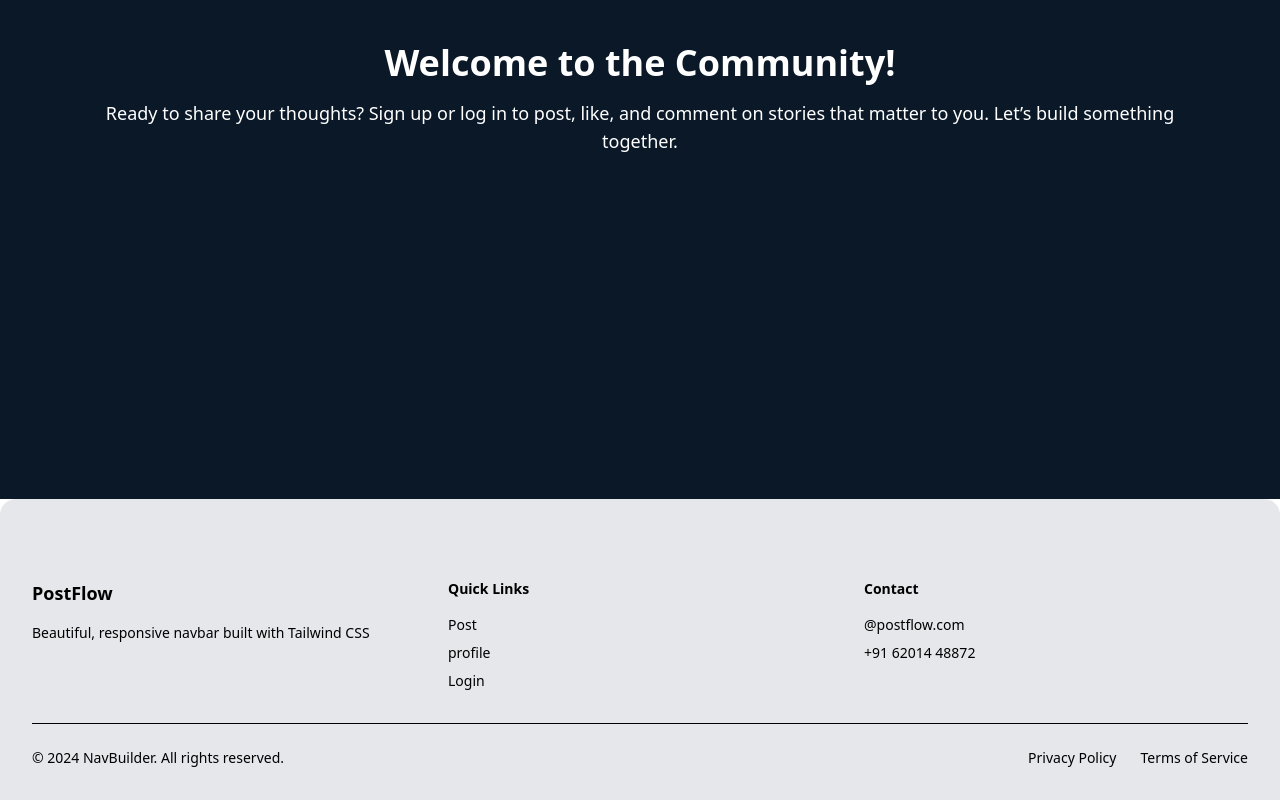
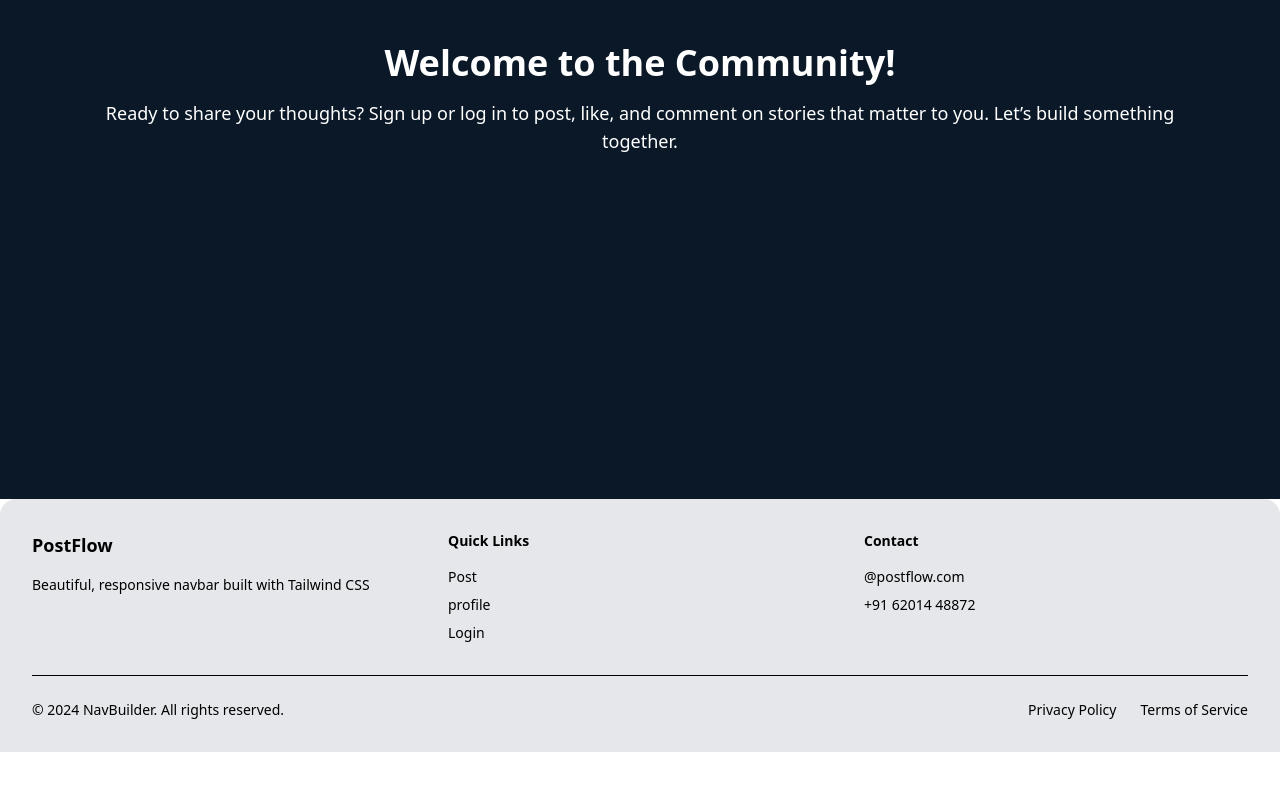
Before and after one commit to gitsforvikki/Pingora, a Next.js app in the folder client/: page / in a window 1280 px wide. Shown: the part 365-1165 px from the top of the page. After the commit the page ends 1117 px from the top, so only its background shows below. Built offline with nearby package versions, Linux system fonts and the light colour scheme.

Commit message:
ui related minor changes

```diff
--- a/client/app/posts/page.tsx
+++ b/client/app/posts/page.tsx
@@ -45,7 +45,7 @@ export default function PostPage() {
           <h2 className="text-xl lg:text-3xl">Loading...</h2>
         </div>
       ) : posts?.length > 0 ? (
-        <div className="flex flex-col gap-y-10 mt-10 md:mt-12 lg:mt-16">
+        <div className="flex flex-col gap-y-10 my-10 md:my-12 lg:my-16">
           <div>
             <h2 className="text-violet-400 text-2xl lg:text-3xl font-bold leading-[150%]">
               Interact with Our Wonderful Community
--- a/client/component/ui/footer/Footer.tsx
+++ b/client/component/ui/footer/Footer.tsx
@@ -3,7 +3,7 @@ import { navigation } from "@/constant";
 
 export const Footer = () => {
   return (
-    <footer className="bg-gray-200 pt-6 md:pt-8 lg:pt-12 rounded-t-2xl">
+    <footer className="bg-gray-200 rounded-t-2xl">
       <div className="container">
         <div className="py-8">
           <div className="grid grid-cols-1 md:grid-cols-3 gap-8">
--- a/client/modules/post/PostCard.tsx
+++ b/client/modules/post/PostCard.tsx
@@ -151,7 +151,7 @@ export function PostCard({
 
       {/* Post Image */}
       {post.image && (
-        <div className="relative">
+        <div className="relative px-2">
           <Image
             src={
               typeof post.image === "string" ? post.image : post.image.src || ""
```
